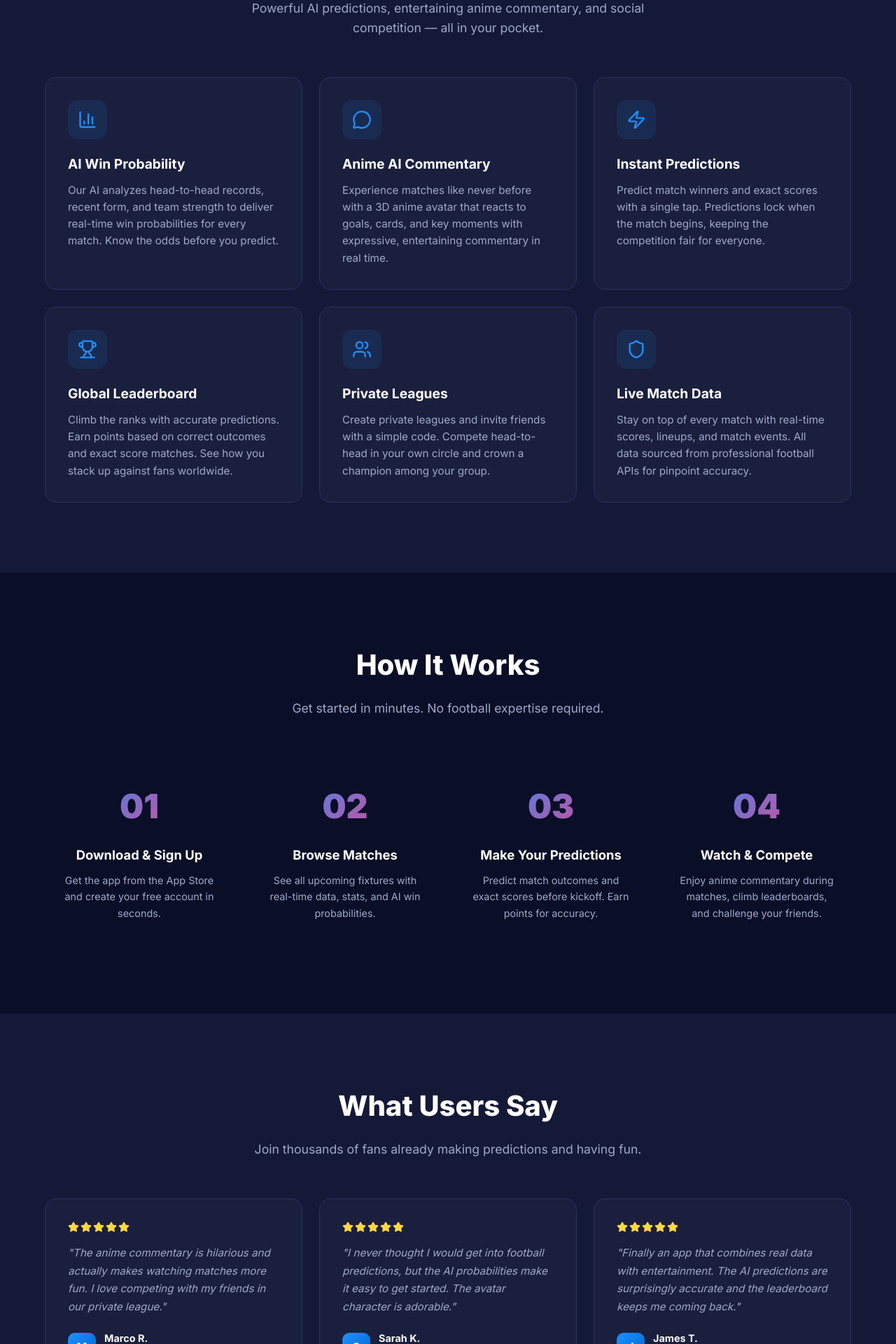
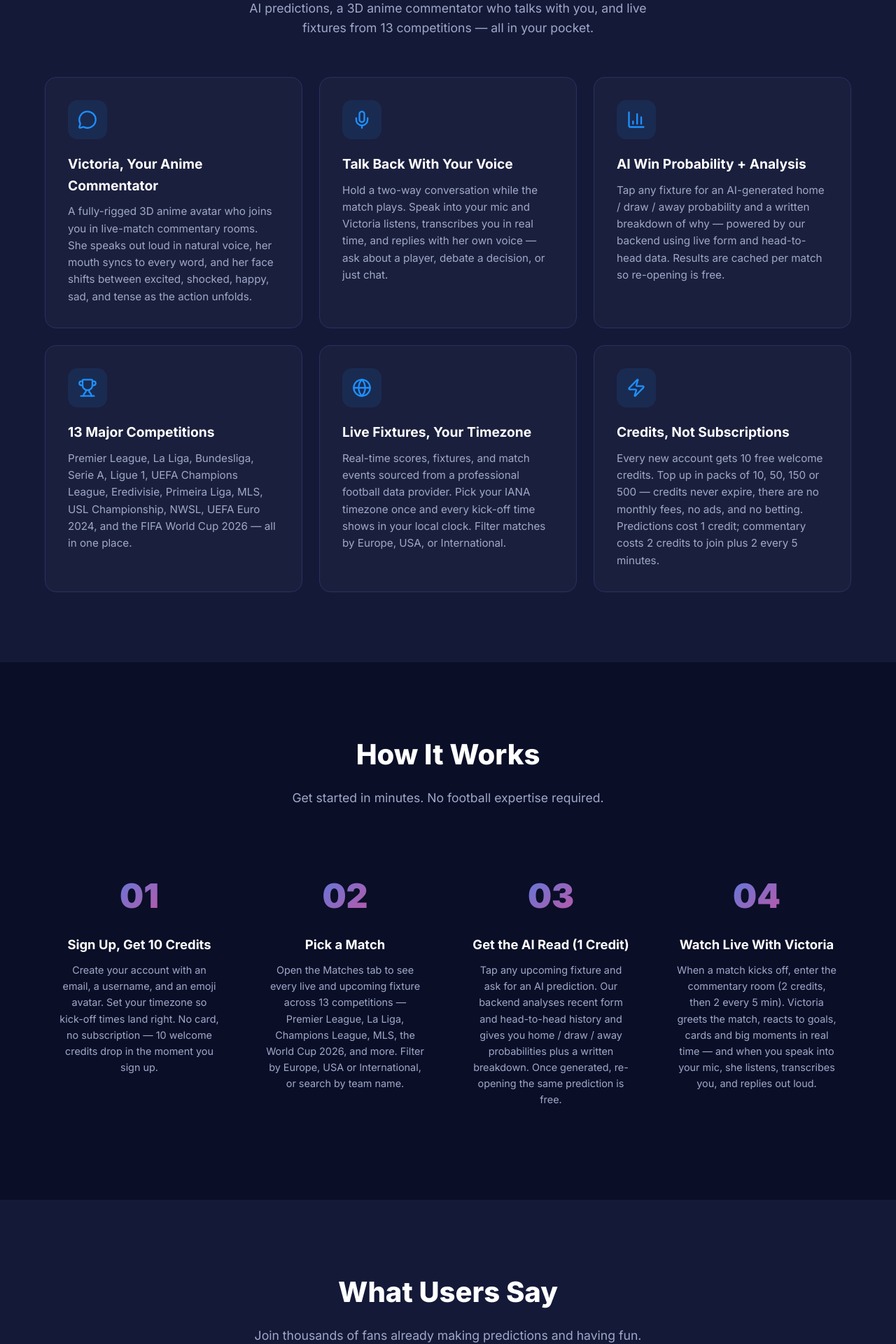
Before and after one commit to mvpcraft/web-home-task, a React (Vite) app: page / in a window 1280 px wide. Shown: the part 880-2800 px from the top of the page at 70% size. Built offline with nearby package versions, Linux system fonts and the light colour scheme.

Commit message:
update: update contact form

```diff
--- a/src/components/Footer.tsx
+++ b/src/components/Footer.tsx
@@ -1,7 +1,19 @@
-import { Link } from 'react-router-dom'
+import { Link, useLocation, useNavigate } from 'react-router-dom'
 import styles from './Footer.module.css'
 
 export default function Footer() {
+  const location = useLocation()
+  const navigate = useNavigate()
+
+  const goToSection = (id: string) => (e: React.MouseEvent) => {
+    e.preventDefault()
+    if (location.pathname === '/') {
+      document.getElementById(id)?.scrollIntoView({ behavior: 'smooth' })
+    } else {
+      navigate(`/#${id}`)
+    }
+  }
+
   return (
     <footer className={styles.footer}>
       <div className={styles.container}>
@@ -19,10 +31,10 @@ export default function Footer() {
 
           <div className={styles.linkGroup}>
             <h4>Product</h4>
-            <Link to="/#features">Features</Link>
-            <Link to="/#how-it-works">How It Works</Link>
-            <Link to="/#faq">FAQ</Link>
-            <a href="#download">Download</a>
+            <a href="/#features" onClick={goToSection('features')}>Features</a>
+            <a href="/#how-it-works" onClick={goToSection('how-it-works')}>How It Works</a>
+            <a href="/#faq" onClick={goToSection('faq')}>FAQ</a>
+            <a href="/#download" onClick={goToSection('download')}>Download</a>
           </div>
 
           <div className={styles.linkGroup}>
@@ -34,7 +46,6 @@ export default function Footer() {
           <div className={styles.linkGroup}>
             <h4>Support</h4>
             <Link to="/contact">Contact Us</Link>
-            <a href="mailto:support@playbyplayai.org">Email Support</a>
           </div>
         </div>
 
--- a/src/pages/Contact.module.css
+++ b/src/pages/Contact.module.css
@@ -185,9 +185,37 @@
   font-family: inherit;
 }
 
-.submitBtn:hover {
+.submitBtn:hover:not(:disabled) {
   transform: translateY(-2px);
   box-shadow: 0 6px 30px rgba(30, 144, 255, 0.5);
+}
+
+.submitBtn:disabled {
+  opacity: 0.6;
+  cursor: not-allowed;
+}
+
+.formError {
+  margin-bottom: 16px;
+  padding: 12px 16px;
+  border-radius: 10px;
+  background: rgba(239, 68, 68, 0.1);
+  border: 1px solid rgba(239, 68, 68, 0.3);
+  color: #fca5a5;
+  font-size: 0.9rem;
+  line-height: 1.5;
+}
+
+.formNote {
+  margin-top: 16px;
+  color: var(--text-muted);
+  font-size: 0.8rem;
+  line-height: 1.6;
+}
+
+.formNote a {
+  color: var(--primary);
+  text-decoration: underline;
 }
 
 /* Success */
--- a/src/pages/Home.tsx
+++ b/src/pages/Home.tsx
@@ -1,69 +1,74 @@
-import { useState } from 'react'
+import { useEffect, useState } from 'react'
+import { useLocation } from 'react-router-dom'
 import {
-  Zap, Trophy, Users, BarChart3, MessageCircle, Shield,
+  Zap, Trophy, BarChart3, MessageCircle, Shield, Mic, Globe,
   ChevronDown, ChevronUp, Smartphone, Star, TrendingUp
 } from 'lucide-react'
 import styles from './Home.module.css'
 
 const features = [
   {
-    icon: <BarChart3 size={28} />,
-    title: 'AI Win Probability',
+    icon: <MessageCircle size={28} />,
+    title: 'Victoria, Your Anime Commentator',
     description:
-      'Our AI analyzes head-to-head records, recent form, and team strength to deliver real-time win probabilities for every match. Know the odds before you predict.',
+      'A fully-rigged 3D anime avatar who joins you in live-match commentary rooms. She speaks out loud in natural voice, her mouth syncs to every word, and her face shifts between excited, shocked, happy, sad, and tense as the action unfolds.',
   },
   {
-    icon: <MessageCircle size={28} />,
-    title: 'Anime AI Commentary',
+    icon: <Mic size={28} />,
+    title: 'Talk Back With Your Voice',
     description:
-      'Experience matches like never before with a 3D anime avatar that reacts to goals, cards, and key moments with expressive, entertaining commentary in real time.',
+      'Hold a two-way conversation while the match plays. Speak into your mic and Victoria listens, transcribes you in real time, and replies with her own voice — ask about a player, debate a decision, or just chat.',
+  },
+  {
+    icon: <BarChart3 size={28} />,
+    title: 'AI Win Probability + Analysis',
+    description:
+      'Tap any fixture for an AI-generated home / draw / away probability and a written breakdown of why — powered by our backend using live form and head-to-head data. Results are cached per match so re-opening is free.',
+  },
+  {
+    icon: <Trophy size={28} />,
+    title: '13 Major Competitions',
+    description:
+      'Premier League, La Liga, Bundesliga, Serie A, Ligue 1, UEFA Champions League, Eredivisie, Primeira Liga, MLS, USL Championship, NWSL, UEFA Euro 2024, and the FIFA World Cup 2026 — all in one place.',
+  },
+  {
+    icon: <Globe size={28} />,
+    title: 'Live Fixtures, Your Timezone',
+    description:
+      'Real-time scores, fixtures, and match events sourced from a professional football data provider. Pick your IANA timezone once and every kick-off time shows in your local clock. Filter matches by Europe, USA, or International.',
   },
   {
     icon: <Zap size={28} />,
-    title: 'Instant Predictions',
+    title: 'Credits, Not Subscriptions',
     description:
-      'Predict match winners and exact scores with a single tap. Predictions lock when the match begins, keeping the competition fair for everyone.',
-  },
-  {
-    icon: <Trophy size={28} />,
-    title: 'Global Leaderboard',
-    description:
-      'Climb the ranks with accurate predictions. Earn points based on correct outcomes and exact score matches. See how you stack up against fans worldwide.',
-  },
-  {
-    icon: <Users size={28} />,
-    title: 'Private Leagues',
-    description:
-      'Create private leagues and invite friends with a simple code. Compete head-to-head in your own circle and crown a champion among your group.',
-  },
-  {
-    icon: <Shield size={28} />,
-    title: 'Live Match Data',
-    description:
-      'Stay on top of every match with real-time scores, lineups, and match events. All data sourced from professional football APIs for pinpoint accuracy.',
+      'Every new account gets 10 free welcome credits. Top up in packs of 10, 50, 150 or 500 — credits never expire, there are no monthly fees, no ads, and no betting. Predictions cost 1 credit; commentary costs 2 credits to join plus 2 every 5 minutes.',
   },
 ]
 
 const howItWorks = [
   {
     step: '01',
-    title: 'Download & Sign Up',
-    description: 'Get the app from the App Store and create your free account in seconds.',
+    title: 'Sign Up, Get 10 Credits',
+    description:
+      'Create your account with an email, a username, and an emoji avatar. Set your timezone so kick-off times land right. No card, no subscription — 10 welcome credits drop in the moment you sign up.',
   },
   {
     step: '02',
-    title: 'Browse Matches',
-    description: 'See all upcoming fixtures with real-time data, stats, and AI win probabilities.',
+    title: 'Pick a Match',
+    description:
+      'Open the Matches tab to see every live and upcoming fixture across 13 competitions — Premier League, La Liga, Champions League, MLS, the World Cup 2026, and more. Filter by Europe, USA or International, or search by team name.',
   },
   {
     step: '03',
-    title: 'Make Your Predictions',
-    description: 'Predict match outcomes and exact scores before kickoff. Earn points for accuracy.',
+    title: 'Get the AI Read (1 Credit)',
+    description:
+      'Tap any upcoming fixture and ask for an AI prediction. Our backend analyses recent form and head-to-head history and gives you home / draw / away probabilities plus a written breakdown. Once generated, re-opening the same prediction is free.',
   },
   {
     step: '04',
-    title: 'Watch & Compete',
-    description: 'Enjoy anime commentary during matches, climb leaderboards, and challenge your friends.',
+    title: 'Watch Live With Victoria',
+    description:
+      'When a match kicks off, enter the commentary room (2 credits, then 2 every 5 min). Victoria greets the match, reacts to goals, cards and big moments in real time — and when you speak into your mic, she listens, transcribes you, and replies out loud.',
   },
 ]
 
@@ -116,27 +121,36 @@ const faqs = [
 
 const testimonials = [
   {
-    name: 'Marco R.',
-    role: 'Football Fan',
-    text: 'The anime commentary is hilarious and actually makes watching matches more fun. I love competing with my friends in our private league.',
+    name: 'Daniel Mercer',
+    role: 'Football Journalist',
+    text: 'The AI analysis has become part of my pre-match routine. The probabilities feel reasonable, and the written breakdown actually explains the reasoning instead of just printing a number.',
     rating: 5,
   },
   {
-    name: 'Sarah K.',
-    role: 'Casual Viewer',
-    text: 'I never thought I would get into football predictions, but the AI probabilities make it easy to get started. The avatar character is adorable.',
+    name: 'Priya Shah',
+    role: 'Product Designer',
+    text: 'Talking to Victoria while the match is live is a genuinely new experience. She reacts in real time, picks up on what I am saying, and the voice replies feel natural rather than scripted.',
     rating: 5,
   },
   {
-    name: 'James T.',
-    role: 'Sports Enthusiast',
-    text: 'Finally an app that combines real data with entertainment. The AI predictions are surprisingly accurate and the leaderboard keeps me coming back.',
+    name: 'Marcus Okafor',
+    role: 'Data Analyst',
+    text: 'I follow five leagues across Europe and the MLS. Having one app that covers all of them with clean fixtures, live scores, and accurate kick-off times in my timezone is a small thing I use every day.',
     rating: 5,
   },
 ]
 
 export default function Home() {
   const [openFaq, setOpenFaq] = useState<number | null>(null)
+  const location = useLocation()
+
+  useEffect(() => {
+    if (!location.hash) return
+    const id = location.hash.slice(1)
+    requestAnimationFrame(() => {
+      document.getElementById(id)?.scrollIntoView({ behavior: 'smooth' })
+    })
+  }, [location.hash])
 
   return (
     <>
@@ -236,7 +250,7 @@ export default function Home() {
         <div className={styles.container}>
           <h2 className={styles.sectionTitle}>Everything You Need</h2>
           <p className={styles.sectionSubtitle}>
-            Powerful AI predictions, entertaining anime commentary, and social competition — all in your pocket.
+            AI predictions, a 3D anime commentator who talks with you, and live fixtures from 13 competitions — all in your pocket.
           </p>
           <div className={styles.featureGrid}>
             {features.map((f, i) => (
```
Also changed, not shown: src/pages/Contact.tsx (+106 -48 lines).
